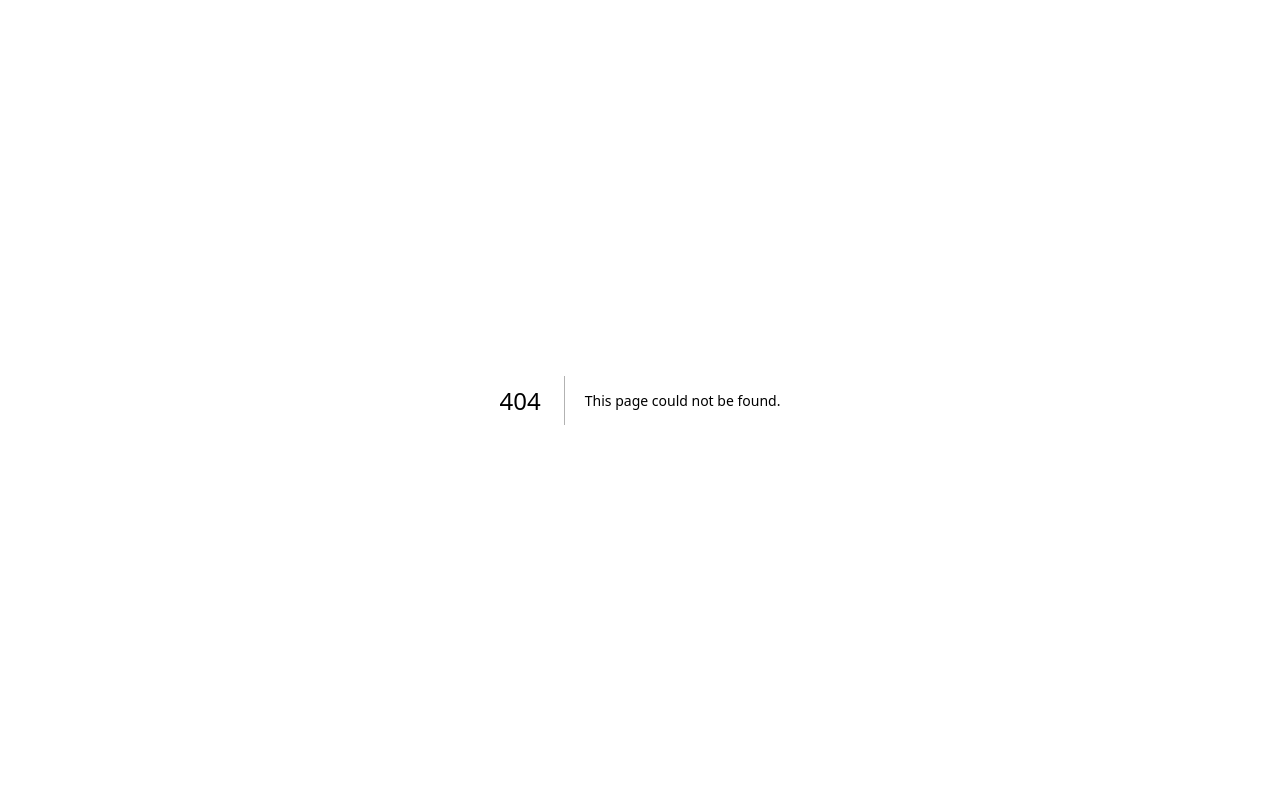
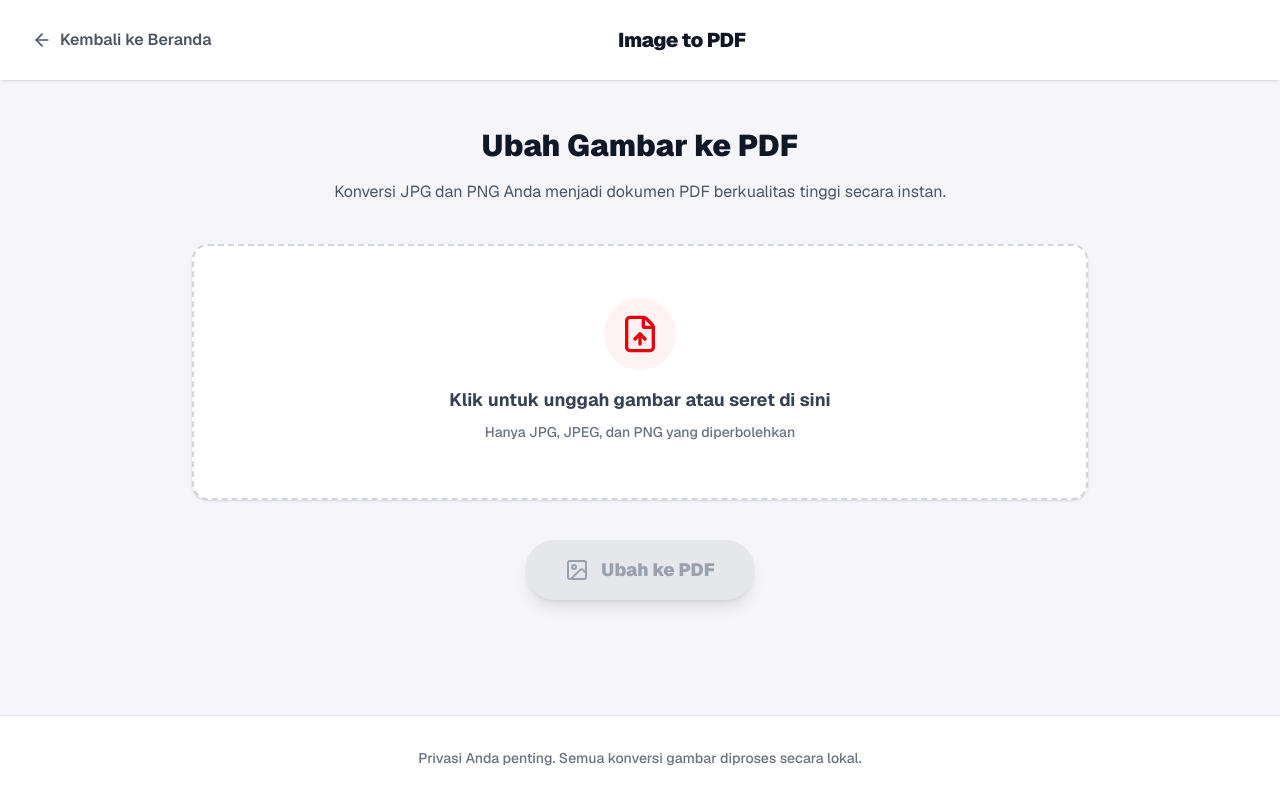
Before and after one commit to Ramelio-bot/global-pdf, a Next.js app: page /image-to-pdf in a window 1280 px wide. Before the commit this address had no page. Built offline with nearby package versions, Linux system fonts and the light colour scheme.

Commit message:
feat: add client-side Image to PDF tool

```diff
--- /dev/null
+++ b/src/app/image-to-pdf/page.tsx
@@ -0,0 +1,186 @@
+"use client";
+
+import { useState } from "react";
+import { PDFDocument } from "pdf-lib";
+import { FileUp, ArrowLeft, X, ImageIcon, Loader2 } from "lucide-react";
+import Link from "next/link";
+import Image from "next/image";
+
+export default function ImageToPdfPage() {
+  const [images, setImages] = useState<File[]>([]);
+  const [previews, setPreviews] = useState<string[]>([]);
+  const [isConverting, setIsConverting] = useState(false);
+  const [isDragging, setIsDragging] = useState(false);
+
+  const handleFileChange = (e: React.ChangeEvent<HTMLInputElement> | React.DragEvent) => {
+    let selectedFiles: File[] = [];
+    if ("files" in e.target && e.target.files) {
+      selectedFiles = Array.from(e.target.files);
+    } else if ("dataTransfer" in e && e.dataTransfer.files) {
+      selectedFiles = Array.from(e.dataTransfer.files);
+    }
+
+    const validImages = selectedFiles.filter(file =>
+      file.type === "image/jpeg" || file.type === "image/png"
+    );
+
+    if (validImages.length > 0) {
+      setImages(prev => [...prev, ...validImages]);
+      const newPreviews = validImages.map(file => URL.createObjectURL(file));
+      setPreviews(prev => [...prev, ...newPreviews]);
+    }
+  };
+
+  const removeImage = (index: number) => {
+    setImages(prev => prev.filter((_, i) => i !== index));
+    URL.revokeObjectURL(previews[index]);
+    setPreviews(prev => prev.filter((_, i) => i !== index));
+  };
+
+  const convertToPdf = async () => {
+    if (images.length === 0) return;
+    setIsConverting(true);
+
+    try {
+      const pdfDoc = await PDFDocument.create();
+
+      for (const imageFile of images) {
+        const imageBytes = await imageFile.arrayBuffer();
+        let embeddedImage;
+
+        if (imageFile.type === "image/jpeg" || imageFile.type === "image/jpg") {
+          embeddedImage = await pdfDoc.embedJpg(imageBytes);
+        } else if (imageFile.type === "image/png") {
+          embeddedImage = await pdfDoc.embedPng(imageBytes);
+        } else {
+          continue;
+        }
+
+        const { width, height } = embeddedImage.scale(1);
+        const page = pdfDoc.addPage([width, height]);
+        page.drawImage(embeddedImage, {
+          x: 0,
+          y: 0,
+          width: width,
+          height: height,
+        });
+      }
+
+      const pdfBytes = await pdfDoc.save();
+      const blob = new Blob([pdfBytes.buffer as BlobPart], { type: "application/pdf" });
+      const url = URL.createObjectURL(blob);
+
+      const link = document.createElement("a");
+      link.href = url;
+      link.download = "converted_images.pdf";
+      document.body.appendChild(link);
+      link.click();
+      document.body.removeChild(link);
+      URL.revokeObjectURL(url);
+    } catch (error) {
+      console.error("Error converting images to PDF:", error);
+      alert("Terjadi kesalahan saat mengonversi gambar ke PDF.");
+    } finally {
+      setIsConverting(false);
+    }
+  };
+
+  return (
+    <div className="min-h-screen bg-[#F5F5FA] flex flex-col font-sans text-gray-800">
+      <header className="w-full bg-white shadow-sm sticky top-0 z-50">
+        <div className="max-w-7xl mx-auto px-4 sm:px-6 lg:px-8 h-20 flex items-center justify-between">
+          <Link href="/" className="flex items-center gap-2 text-gray-600 hover:text-red-600 transition-colors">
+            <ArrowLeft className="w-5 h-5" />
+            <span className="font-semibold">Kembali ke Beranda</span>
+          </Link>
+          <div className="font-black text-xl tracking-tight text-gray-900">
+            Image to PDF
+          </div>
+          <div className="w-24"></div>
+        </div>
+      </header>
+
+      <main className="flex-grow flex flex-col items-center py-12 px-4 sm:px-6 lg:px-8">
+        <div className="max-w-4xl w-full">
+          <div className="text-center mb-10">
+            <h1 className="text-3xl font-black text-gray-900 mb-4">Ubah Gambar ke PDF</h1>
+            <p className="text-gray-600">Konversi JPG dan PNG Anda menjadi dokumen PDF berkualitas tinggi secara instan.</p>
+          </div>
+
+          <div className="relative group mb-10">
+            <label
+              className={`flex flex-col items-center justify-center w-full h-64 border-2 border-dashed rounded-2xl transition-all cursor-pointer shadow-sm group-hover:shadow-md
+                ${isDragging ? "bg-red-50 border-red-500" : "bg-white border-gray-300 hover:bg-gray-50 hover:border-red-400"}
+              `}
+              onDragOver={(e) => { e.preventDefault(); setIsDragging(true); }}
+              onDragLeave={(e) => { e.preventDefault(); setIsDragging(false); }}
+              onDrop={(e) => { e.preventDefault(); setIsDragging(false); handleFileChange(e); }}
+            >
+              <div className="flex flex-col items-center justify-center pt-5 pb-6">
+                <div className="bg-red-50 p-4 rounded-full mb-4 group-hover:scale-110 transition-transform">
+                  <FileUp className="w-10 h-10 text-red-600" />
+                </div>
+                <p className="mb-2 text-lg font-bold text-gray-700">Klik untuk unggah gambar atau seret di sini</p>
+                <p className="text-sm text-gray-500 font-medium">Hanya JPG, JPEG, dan PNG yang diperbolehkan</p>
+              </div>
+              <input type="file" className="hidden" multiple accept="image/jpeg,image/png" onChange={handleFileChange} />
+            </label>
+          </div>
+
+          {previews.length > 0 && (
+            <div className="mb-10">
+              <h2 className="text-lg font-bold text-gray-900 mb-6">Pratinjau Gambar ({images.length})</h2>
+              <div className="grid grid-cols-2 sm:grid-cols-3 md:grid-cols-4 lg:grid-cols-5 gap-4">
+                {previews.map((url, index) => (
+                  <div key={index} className="relative group aspect-square rounded-xl overflow-hidden border border-gray-200 bg-white shadow-sm">
+                    <img src={url} alt={`Preview ${index}`} className="w-full h-full object-cover" />
+                    <button
+                      onClick={() => removeImage(index)}
+                      className="absolute top-1 right-1 bg-white/90 hover:bg-red-600 hover:text-white text-gray-600 p-1.5 rounded-full shadow-md transition-all opacity-0 group-hover:opacity-100"
+                    >
+                      <X className="w-4 h-4" />
+                    </button>
+                    <div className="absolute bottom-0 left-0 right-0 bg-black/40 text-white text-[10px] py-1 px-2 opacity-0 group-hover:opacity-100 transition-opacity">
+                      {(images[index].size / 1024).toFixed(0)} KB
+                    </div>
+                  </div>
+                ))}
+              </div>
+            </div>
+          )}
+
+          <div className="flex justify-center">
+            <button
+              onClick={convertToPdf}
+              disabled={images.length === 0 || isConverting}
+              className={`
+                px-10 py-4 rounded-full font-black text-lg shadow-lg transition-all flex items-center gap-3
+                ${images.length > 0 && !isConverting
+                  ? "bg-red-600 text-white hover:bg-red-700 hover:scale-105 active:scale-95 shadow-red-200"
+                  : "bg-gray-200 text-gray-400 cursor-not-allowed"}
+              `}
+            >
+              {isConverting ? (
+                <>
+                  <Loader2 className="w-6 h-6 animate-spin" />
+                  Mengonversi...
+                </>
+              ) : (
+                <>
+                  <ImageIcon className="w-6 h-6" />
+                  Ubah ke PDF
+                </>
+              )}
+            </button>
+          </div>
+        </div>
+      </main>
+
+      <footer className="w-full bg-white border-t border-gray-200 py-8 mt-auto">
+        <div className="max-w-7xl mx-auto px-4 text-center text-sm font-medium text-gray-500">
+          Privasi Anda penting. Semua konversi gambar diproses secara lokal.
+        </div>
+      </footer>
+    </div>
+  );
+}
--- a/src/app/page.tsx
+++ b/src/app/page.tsx
@@ -25,7 +25,7 @@ export default function Home() {
       title: "Image to PDF",
       description: "Convert JPG, PNG, or TIFF images into PDF documents easily.",
       icon: <ImageIcon className="w-12 h-12 text-red-500 mb-5 group-hover:scale-110 transition-transform duration-300" />,
-      href: "#",
+      href: "/image-to-pdf",
     },
     {
       title: "PDF Security",
```
